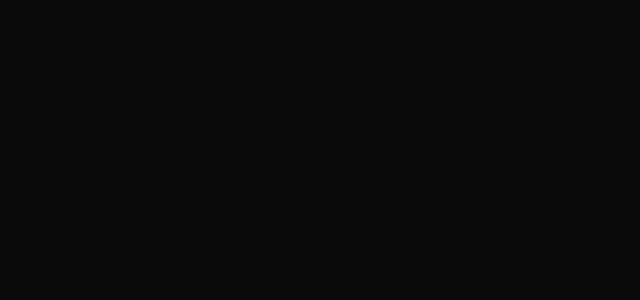
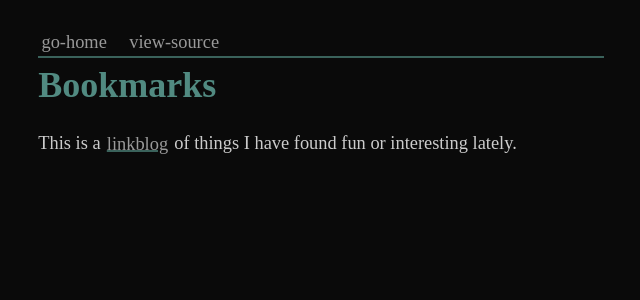
Before and after one commit to ndrooo/a.ndr.ooo, a SvelteKit app: page /bookmarks in a window 1280 px wide. Before the commit this address had no page. Shown: the top 300 px of the page, without its empty margins (319-959 px from the left). Built offline with nearby package versions, Linux system fonts and the light colour scheme; a web font is replaced by a local one.

Commit message:
Skeleton for bookmarks page

```diff
--- /dev/null
+++ b/src/routes/bookmarks/+page.svelte
@@ -0,0 +1,3 @@
+<h1>Bookmarks</h1>
+
+<p>This is a <a href="https://indieweb.org/linkblog">linkblog</a> of things I have found fun or interesting lately.</p>
```
